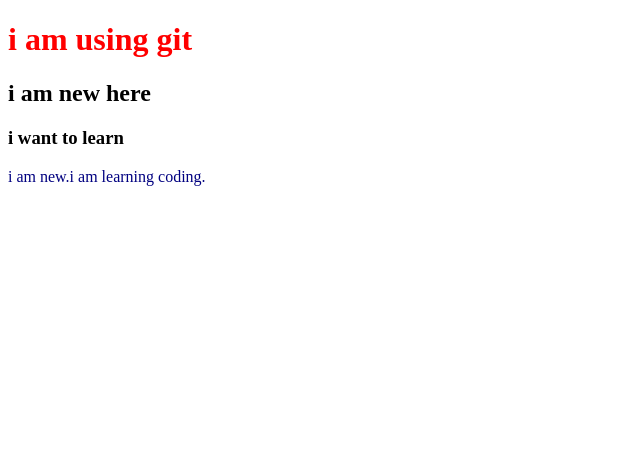
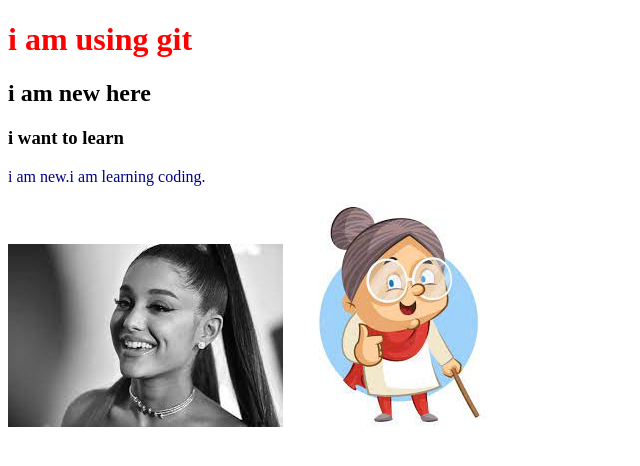
Before and after one commit to BubbleNowrin/my-second-repo, a plain HTML site: page index.html in a window 1280 px wide. Shown: the whole page, without its empty margins (0-640 px from the left). Drawn offline with Linux system fonts and the light colour scheme.

Commit message:
pic added

```diff
--- a/index.html
+++ b/index.html
@@ -12,6 +12,8 @@
     <h2>i am new here</h2>
     <h3>i want to learn</h3>
     <p>i am new.i am learning coding.</p>
+    <img src="Ariana.JPG" alt="">
+    <img src="grandma/gm.jpg" alt="">
 
 </body>
 </html>
```
Also changed, not shown: Ariana.jpg (added), grandma/gm.jpg (added), grandma/nati/puti.jpg (added).
